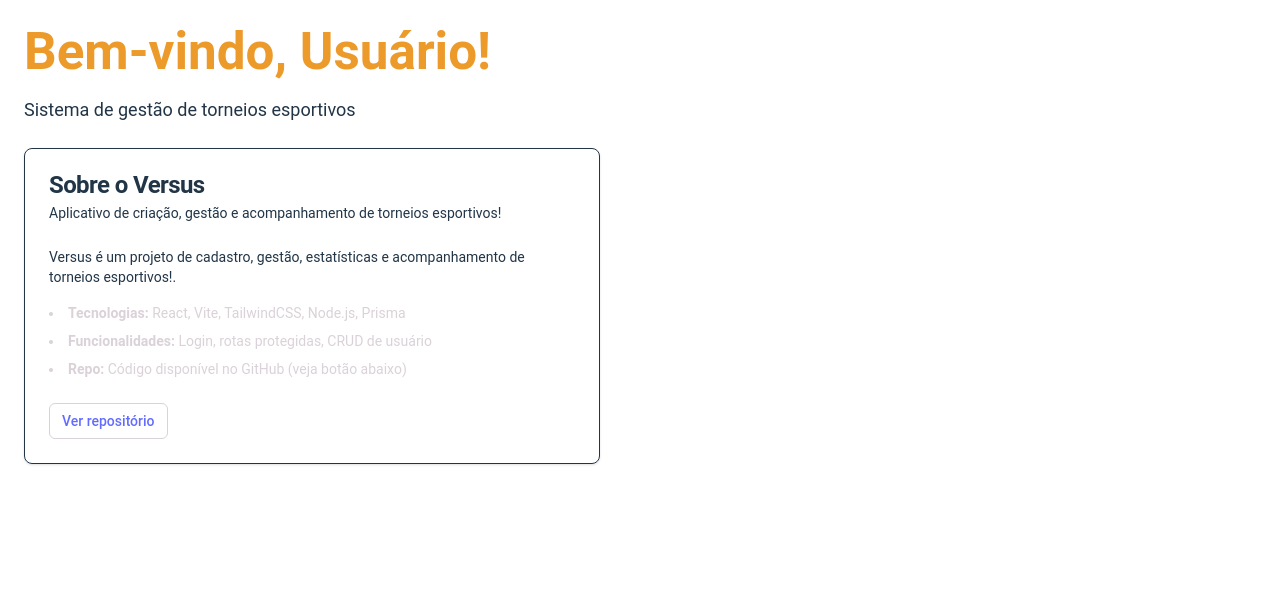
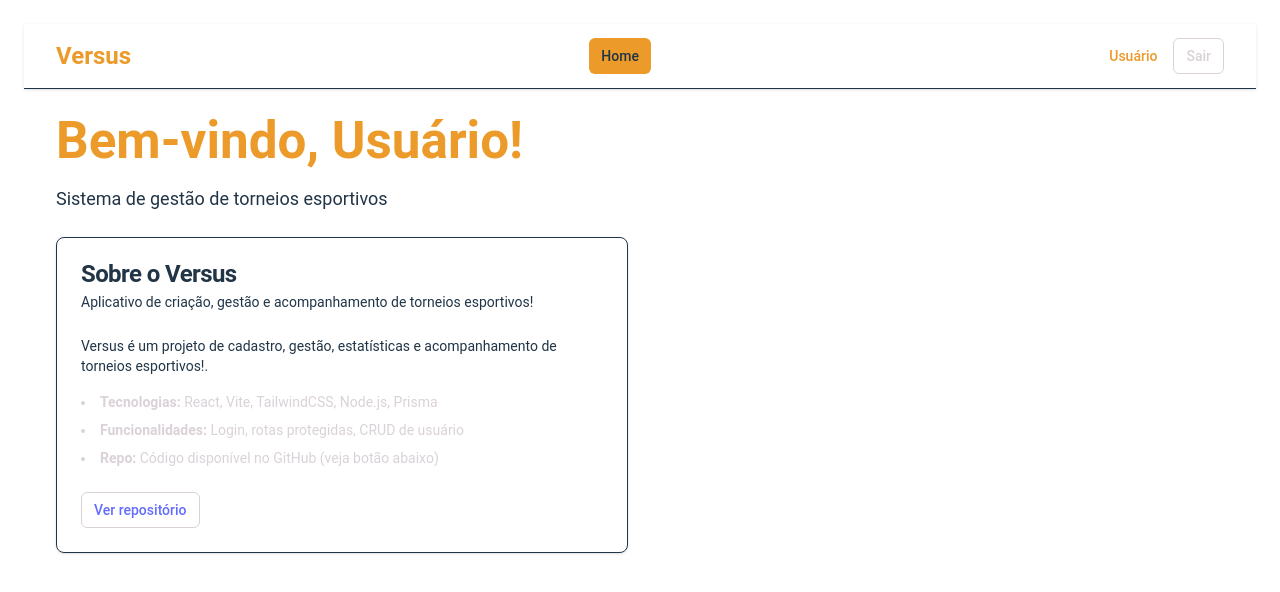
Before and after one commit to joao-gfs/versus-sdes06, a React (Vite) app in the folder Frontend/versus-app/: page / in a window 1280 px wide. Shown: the top 592 px of the page. Built offline with nearby package versions, Linux system fonts and the light colour scheme; no server answers; sample sign-in values are in the browser's storage.

Commit message:
create user route fix + added header

```diff
--- a/Frontend/versus-app/src/api/userApi.js
+++ b/Frontend/versus-app/src/api/userApi.js
@@ -32,9 +32,10 @@ export const createUser = async (userData, requester) => {
 /**
  * Lista usuários ativos (para seleção em formulários)
  * @param {object} filters - filtros opcionais (nome)
+ * @param {object} requester - informações do solicitante (role)
  * @returns {Promise<Array>}
  */
-export const listUsers = async (filters = {}) => {
+export const listUsers = async (filters = {}, requester = {}) => {
   try {
     const params = {};
     if (filters.nome) params.nome = filters.nome;
--- /dev/null
+++ b/Frontend/versus-app/src/components/common/Header.jsx
@@ -0,0 +1,114 @@
+import { useNavigate, useLocation } from 'react-router-dom';
+import { useAuth } from '../../context/AuthContext';
+import { Button } from '../ui/button';
+
+function Header() {
+  const { user, logout, hasRole, hasAnyRole } = useAuth();
+  const navigate = useNavigate();
+  const location = useLocation();
+
+  const handleLogout = () => {
+    logout();
+    navigate('/login');
+  };
+
+  // Helper function to check if a path is active
+  const isActive = (path) => {
+    return location.pathname === path;
+  };
+
+  // Navigation link component with active state styling
+  const NavLink = ({ to, children, show = true }) => {
+    if (!show) return null;
+
+    return (
+      <button
+        onClick={() => navigate(to)}
+        className={`px-3 py-2 rounded-md text-sm font-medium transition-colors ${
+          isActive(to)
+            ? 'bg-versus-yellow text-versus-background'
+            : 'text-versus-grey hover:bg-versus-yellow/10 hover:text-versus-yellow'
+        }`}
+      >
+        {children}
+      </button>
+    );
+  };
+
+  return (
+    <header className="bg-card border-b border-border shadow-sm sticky top-0 z-50">
+      <div className="max-w-7xl mx-auto px-4 sm:px-6 lg:px-8">
+        <div className="flex justify-between items-center h-16">
+          {/* Logo/Brand */}
+          <div className="flex items-center">
+            <button
+              onClick={() => navigate('/')}
+              className="text-2xl font-bold text-versus-yellow hover:text-versus-yellow/80 transition-colors"
+            >
+              Versus
+            </button>
+          </div>
+
+          {/* Navigation Links */}
+          <nav className="hidden md:flex items-center space-x-2">
+            <NavLink to="/">Home</NavLink>
+
+            {/* Users management - only for ADM and ORG */}
+            <NavLink to="/criar-usuario" show={hasAnyRole(['ADM', 'ORG'])}>
+              Criar Usuário
+            </NavLink>
+
+            {/* View all users - only for ADM */}
+            <NavLink to="/usuarios" show={hasRole('ADM')}>
+              Usuários
+            </NavLink>
+
+            {/* Organizations - only for ADM */}
+            <NavLink to="/organizacoes" show={hasRole('ADM')}>
+              Organizações
+            </NavLink>
+          </nav>
+
+          {/* User Info & Logout */}
+          <div className="flex items-center space-x-4">
+            {/* User Name */}
+            <div className="hidden sm:block text-sm text-muted-foreground">
+              <span className="font-medium text-versus-yellow">
+                {user?.nome || 'Usuário'}
+              </span>
+            </div>
+
+            {/* Logout Button */}
+            <Button
+              onClick={handleLogout}
+              variant="outline"
+              size="sm"
+              className="font-medium"
+            >
+              Sair
+            </Button>
+          </div>
+        </div>
+
+        {/* Mobile Navigation Menu */}
+        <nav className="md:hidden pb-4 flex flex-wrap gap-2">
+          <NavLink to="/">Home</NavLink>
+
+          <NavLink to="/criar-usuario" show={hasAnyRole(['ADM', 'ORG'])}>
+            Criar Usuário
+          </NavLink>
+
+          <NavLink to="/usuarios" show={hasRole('ADM')}>
+            Usuários
+          </NavLink>
+
+          <NavLink to="/organizacoes" show={hasRole('ADM')}>
+            Organizações
+          </NavLink>
+        </nav>
+      </div>
+    </header>
+  );
+}
+
+export default Header;
--- /dev/null
+++ b/Frontend/versus-app/src/components/common/Layout.jsx
@@ -0,0 +1,19 @@
+import React from 'react';
+import Header from './Header';
+
+/**
+ * Layout component that wraps pages with a header
+ * Used for authenticated pages to provide consistent navigation
+ */
+function Layout({ children }) {
+  return (
+    <div className="min-h-screen bg-versus-background">
+      <Header />
+      <main className="max-w-7xl mx-auto px-4 sm:px-6 lg:px-8 py-6">
+        {children}
+      </main>
+    </div>
+  );
+}
+
+export default Layout;
--- a/Frontend/versus-app/src/components/common/ProtectedRoute.jsx
+++ b/Frontend/versus-app/src/components/common/ProtectedRoute.jsx
@@ -1,10 +1,11 @@
 import React from 'react';
 import { Navigate, useLocation } from 'react-router-dom';
 import { useAuth } from '../../context/AuthContext';
+import Layout from './Layout';
 
 /**
  * Este componente verifica se o usuário está autenticado.
- * Se estiver, renderiza o componente filho (a página).
+ * Se estiver, renderiza o componente filho (a página) dentro do Layout com Header.
  * Se não, redireciona para a página de login.
  */
 const ProtectedRoute = ({ children }) => {
@@ -18,8 +19,8 @@ const ProtectedRoute = ({ children }) => {
     return <Navigate to="/login" state={{ from: location }} replace />;
   }
 
-  // Se estiver autenticado, apenas renderiza a página solicitada
-  return children;
+  // Se estiver autenticado, renderiza a página dentro do Layout (com Header)
+  return <Layout>{children}</Layout>;
 };
 
 export default ProtectedRoute;
--- a/Frontend/versus-app/src/pages/CreateUserPage.jsx
+++ b/Frontend/versus-app/src/pages/CreateUserPage.jsx
@@ -175,8 +175,8 @@ function CreateUserPage() {
   };
 
   return (
-    <div className="flex items-center justify-center min-h-screen bg-versus-background p-4">
-      <div className="w-full max-w-2xl p-8 space-y-6 bg-card text-card-foreground rounded-lg shadow-lg border">
+    <div className="max-w-2xl mx-auto">
+      <div className="p-8 space-y-6 bg-card text-card-foreground rounded-lg shadow-lg border">
         <div>
           <h2 className="text-3xl font-bold text-versus-yellow">Criar Novo Usuário</h2>
           <p className="text-sm text-muted-foreground mt-2">
--- a/Frontend/versus-app/src/pages/HomePage.jsx
+++ b/Frontend/versus-app/src/pages/HomePage.jsx
@@ -9,7 +9,7 @@ function HomePage() {
   const navigate = useNavigate();
 
   return (
-    <div>
+    <>
       <h1 className="text-3xl text-versus-yellow font-bold mb-4">
         Bem-vindo, {user?.nome || 'Usuário'}!
       </h1>
@@ -40,7 +40,7 @@ function HomePage() {
                 <li>Criar usuários Técnicos (ADM e ORG)</li>
               </ul>
             </CardContent>
-            <CardFooter>
+            <CardFooter className="flex gap-2">
               <Button
                 variant="default"
                 size="sm"
@@ -48,6 +48,15 @@ function HomePage() {
               >
                 Criar Novo Usuário
               </Button>
+              {hasAnyRole(['ADM']) && (
+                <Button
+                  variant="outline"
+                  size="sm"
+                  onClick={() => navigate('/usuarios')}
+                >
+                  Ver Todos os Usuários
+                </Button>
+              )}
             </CardFooter>
           </Card>
         )}
@@ -85,8 +94,8 @@ function HomePage() {
           </Card>
         )}
       </div>
-    </div>
-  )
+    </>
+  );
 }
 
 export default HomePage
--- a/Frontend/versus-app/src/pages/OrganizacaoFormPage.jsx
+++ b/Frontend/versus-app/src/pages/OrganizacaoFormPage.jsx
@@ -252,15 +252,15 @@ function OrganizacaoFormPage() {
 
   if (loadingData) {
     return (
-      <div className="flex items-center justify-center min-h-screen bg-versus-background">
+      <div className="flex items-center justify-center py-12">
         <div className="text-xl text-muted-foreground">Carregando dados...</div>
       </div>
     );
   }
 
   return (
-    <div className="flex items-center justify-center min-h-screen bg-versus-background p-4">
-      <div className="w-full max-w-3xl p-8 space-y-6 bg-card text-card-foreground rounded-lg shadow-lg border">
+    <div className="max-w-3xl mx-auto">
+      <div className="p-8 space-y-6 bg-card text-card-foreground rounded-lg shadow-lg border">
         <div>
           <h2 className="text-3xl font-bold text-versus-yellow">
             {isEditMode ? 'Editar Organização' : 'Nova Organização'}
--- a/Frontend/versus-app/src/pages/UsuariosPage.jsx
+++ b/Frontend/versus-app/src/pages/UsuariosPage.jsx
@@ -37,7 +37,7 @@ function UsuariosPage() {
   const [ordenacao, setOrdenacao] = useState('nome'); // 'nome' ou 'email'
 
   // --- ALTERAÇÃO: Pega o 'user' completo para o 'requester' ---
-  const { user, hasRole } = useAuth();
+  const { user, hasRole, getPrimaryRole, getOrganizacaoId, getEquipeId } = useAuth();
   const navigate = useNavigate();
 
   // Verificar permissões ao carregar a página (Mantido ADM)
@@ -73,7 +73,13 @@ function UsuariosPage() {
     try {
       // --- ALTERAÇÃO: Chama listUsers com o requester.role ---
       // Isso permite ao backend saber se deve (ADM) ou não enviar os inativos
-      const data = await listUsers({}, { role: user.role });
+      const requester = {
+        id: user.id,
+        role: getPrimaryRole(),
+        organizacaoId: getOrganizacaoId(),
+        equipeId: getEquipeId()
+      };
+      const data = await listUsers({}, requester);
       setUsuarios(data);
     } catch (err) {
       setError(err.message || 'Falha ao carregar usuários');
@@ -128,7 +134,13 @@ function UsuariosPage() {
     try {
       // --- ALTERAÇÃO: Chama updateUser para alterar o status ---
       // Passa o 'user' (do AuthContext) como o 'requester'
-      await updateUser(usuario.id, { status: newStatus }, user);
+      const requester = {
+        id: user.id,
+        role: getPrimaryRole(),
+        organizacaoId: getOrganizacaoId(),
+        equipeId: getEquipeId()
+      };
+      await updateUser(usuario.id, { status: newStatus }, requester);
       setSuccess(`Usuário ${actionText} com sucesso`);
       loadUsuarios(); // Recarregar lista
     } catch (err) {
@@ -156,8 +168,7 @@ function UsuariosPage() {
   };
 
   return (
-    <div className="min-h-screen bg-versus-background p-4">
-      <div className="max-w-7xl mx-auto space-y-6">
+    <div className="space-y-6">
       {/* Cabeçalho */}
       <div className="flex justify-between items-center">
         <div>
@@ -167,19 +178,14 @@ function UsuariosPage() {
             Gerencie os usuários do sistema
           </p>
         </div>
-          <div className="flex gap-2">
-            <Button onClick={() => navigate('/')}>
-              Voltar
-            </Button>
         <Button
           // --- ALTERAÇÃO: Rota e Texto ---
-              onClick={() => navigate('/usuarios/novo')}
+          onClick={() => navigate('/criar-usuario')}
           variant="default"
           className="font-bold"
         >
           + Novo Usuário
         </Button>
-          </div>
       </div>
 
         {/* Card de Filtros */}
@@ -331,7 +337,6 @@ function UsuariosPage() {
         </div>
       )}
     </div>
-    </div>
   );
 }
 
```
Also changed, not shown: Frontend/versus-app/src/pages/OrganizacoesPage.jsx (+1 -8 lines). Lines whose indentation alone changed are shown as unchanged.
